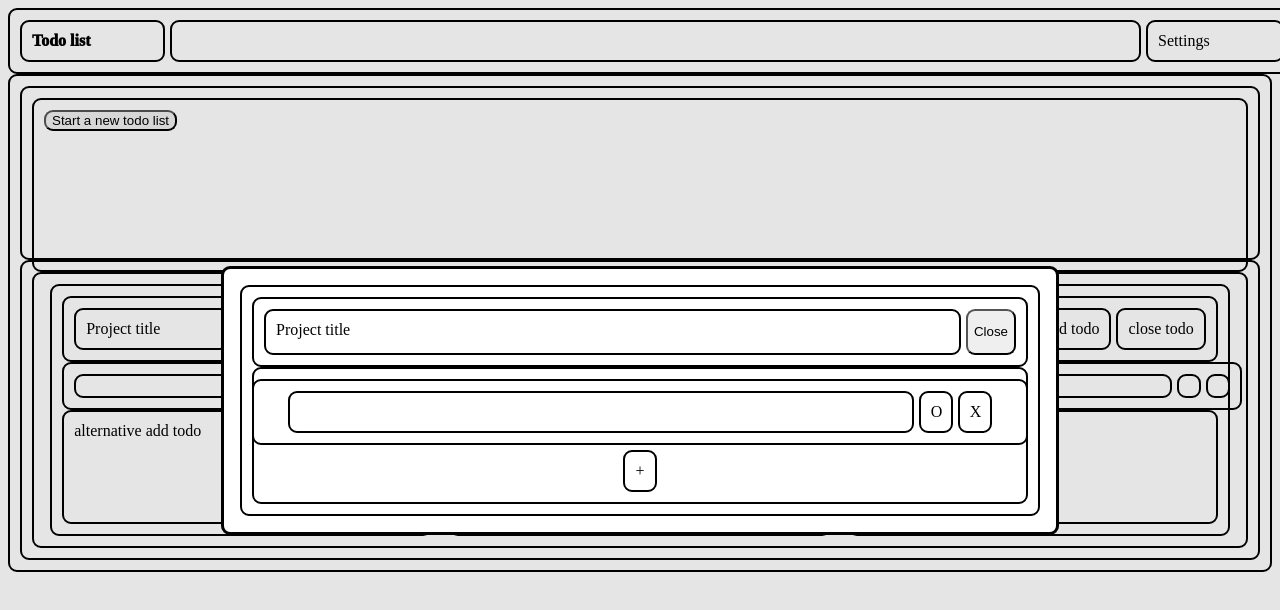
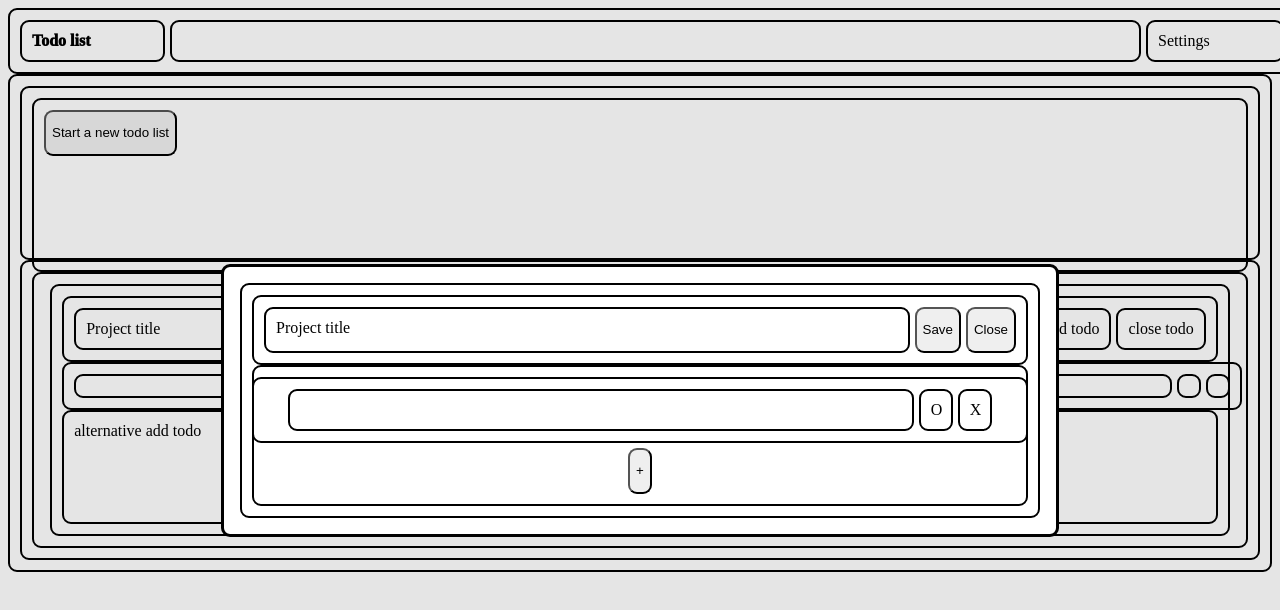
Before and after one commit to charliewturner/project-todo-list, a plain HTML site: page index.html in a window 1280 px wide. Both pictures are taken after a click on the button "Start a new todo list". Drawn offline with Linux system fonts and the light colour scheme.

Commit message:
Add buttons to dialog and reference in script file

```diff
--- a/index.html
+++ b/index.html
@@ -27,6 +27,7 @@
                             <div class="project-banner">
 
                                 <div class="project-title" contenteditable="true">Project title</div>
+                                <button class="button-save">Save</button>
                                 <button autofocus class="button-close">Close</button>
                             </div>
                             <div class="task-list-container">
@@ -35,7 +36,7 @@
                                     <div class="checkbox">O</div>
                                     <div class="remove-task">X</div>
                                 </div>
-                                <div class="new-task">+</div>
+                                <button class="new-task">+</button>
                             </div>
 
                         </form>
--- a/script.js
+++ b/script.js
@@ -1,6 +1,8 @@
 const dialog = document.querySelector("dialog");
 const showButton = document.querySelector("dialog + button");
-const closeButton = document.querySelector("dialog button");
+const closeButton = document.querySelector("button-close");
+const newTaskButton = document.querySelector("new-task");
+
 
 showButton.addEventListener("click", () => {
   dialog.showModal();
--- a/style.css
+++ b/style.css
@@ -77,7 +77,7 @@ dialog{
  width: 70%;
 }
 
-.button-close{
+button{
   display: block;
   line-height: 3em;
 
```
